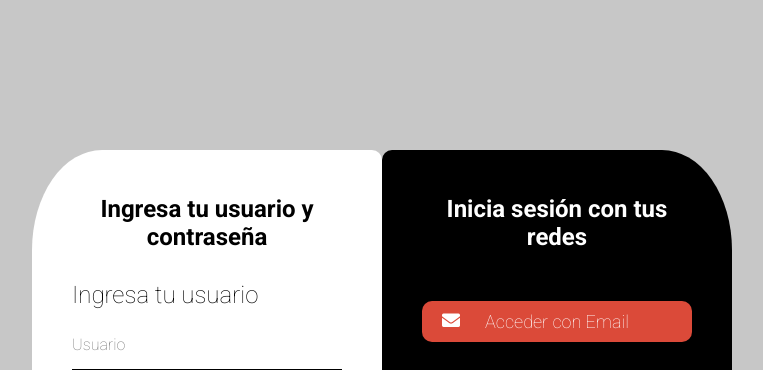
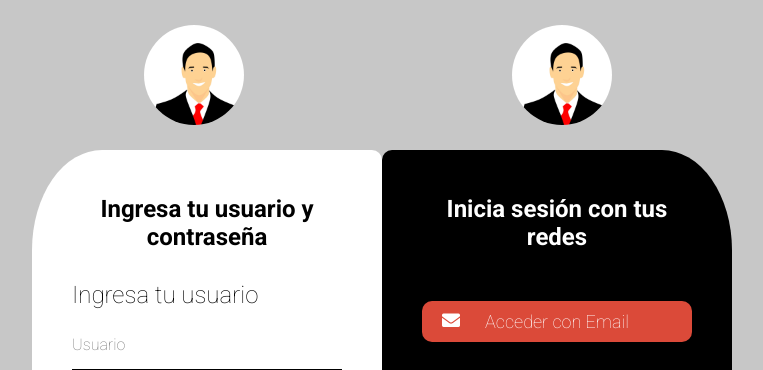
Before and after one commit to davidnicsamm/LandingPageHTMLCSS, a plain HTML site: page login.html in a window 1280 px wide. Shown: the top 370 px of the page, without its empty margins (258-1021 px from the left). Drawn offline with Linux system fonts and the light colour scheme.

Commit message:
Commit 12. Finalizar Login. Inclusion de imagenes de perfil en divs de login, ubicacion absoluta.

```diff
--- a/CSS/login.css
+++ b/CSS/login.css
@@ -48,6 +48,16 @@ body {
         border-top-left-radius: 20%;
         border-bottom-left-radius: 20%;
     }
+}
+
+.imgLogin {
+    position: absolute;
+    top: 25px;
+    left: 402px;
+    width: 100px;
+    height: 100px;
+    border-radius: 50%;
+
 }
 
 .login .title {
@@ -139,6 +149,15 @@ body {
 
 }
 
+.imgLogin-nt {
+    position: absolute;
+    top: 25px;
+    left: 770px;
+    width: 100px;
+    height: 100px;
+    border-radius: 50%;
+}
+
 .login-nt .title {
     margin: 0;
     padding: 0;
--- a/login.html
+++ b/login.html
@@ -15,6 +15,7 @@
     <div class="container">
         <div class="container-lg">
             <div class="login">
+                <img src="img/imagenPerfil.jpg" alt="imagen perfil" class="imgLogin">
                 <h2 class="title">Ingresa tu usuario y contraseña</h2>
                 <form action="">
                     <h2>Ingresa tu usuario</h2>
@@ -28,6 +29,7 @@
                 </form>
             </div>
             <div class="login-nt">
+                <img src="img/imagenPerfil.jpg" alt="imagen perfil" class="imgLogin-nt">
                 <h2 class="title">Inicia sesión con tus redes</h2>
                 <div class="icons">
                     <button class="mail"><i class="fas fa-envelope"></i>Acceder con Email</button>
```
Also changed, not shown: img/imagenPerfil.jpg (added).
